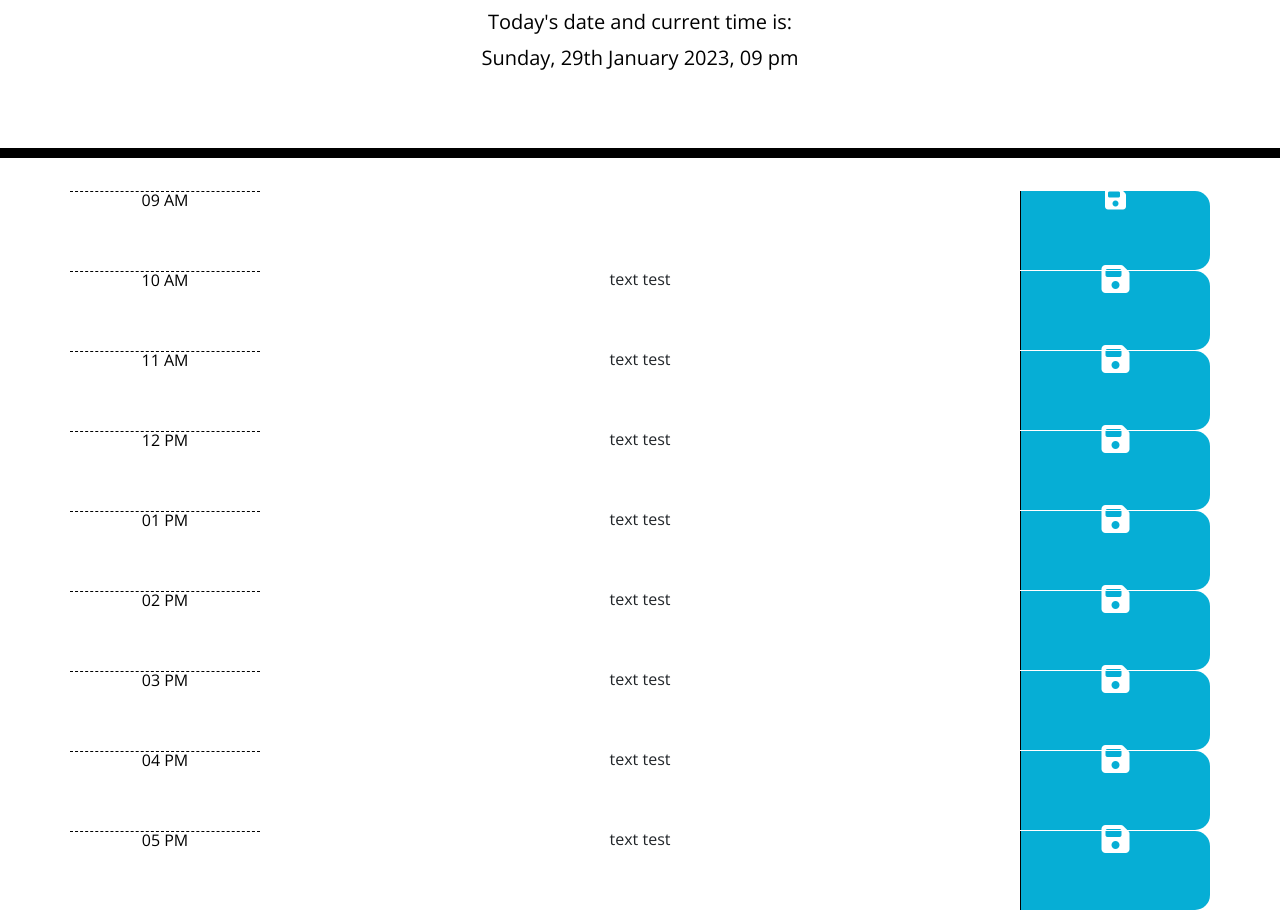
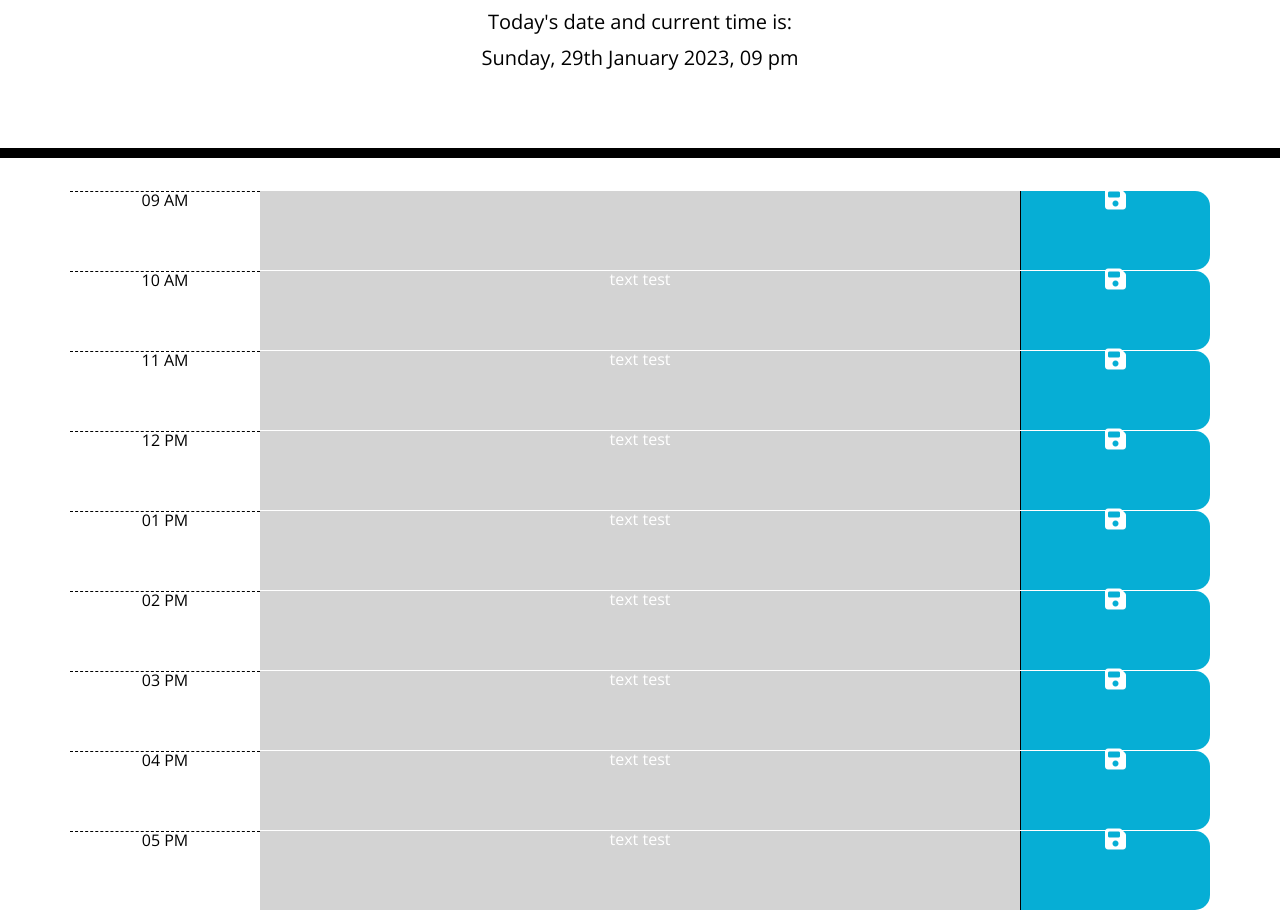
Before and after one commit to FlorSing/Web-Calendar-Planner, a plain HTML site: page index.html in a window 1280 px wide. Shown: the part 182-1092 px from the top of the page. Drawn offline with nearby package versions, Linux system fonts and the light colour scheme.

Commit message:
updated past present future logic

```diff
--- a/assets/js/script.js
+++ b/assets/js/script.js
@@ -19,9 +19,87 @@ $(document).ready(function(){
 
 //determine time blocks for past present future
 
+var timeCurrent = moment();
+var time09 = moment(9, "HH");
+var time10 = moment(10, "HH");
+var time11 = moment(11, "HH");
+var time12 = moment(12, "HH");
+var time13 = moment(13, "HH");
+var time14 = moment(14, "HH");
+var time15 = moment(15, "HH");
+var time16 = moment(16, "HH");
+var time17 = moment(17, "HH");
+
+console.log(time12);
+
+
 var hour09 = $("#09");
+var hour10 = $("#10");
+var hour11 = $("#11");
+var hour12 = $("#12");
+var hour13 = $("#13");
+var hour14 = $("#14");
+var hour15 = $("#15");
+var hour16 = $("#16");
+var hour17 = $("#17");
+
+if (timeCurrent > time09){
+    hour09.addClass('past');}
+else if (timeCurrent === time09){
+    hour09.addClass('present');}
+else {hour09.addClass('future')};
+
+if (timeCurrent > time10){
+    hour10.addClass('past');}
+else if (timeCurrent === time10){
+    hour10.addClass('present');}
+else {hour10.addClass('future')};
+
+if (timeCurrent > time11){
+    hour11.addClass('past');}
+else if (timeCurrent === time11){
+    hour11.addClass('present');}
+else {hour11.addClass('future')};
+
+if (timeCurrent > time12){
+    hour12.addClass('past');}
+else if (timeCurrent === time12){
+    hour12.addClass('present');}
+else {hour12.addClass('future')};
+
+if (timeCurrent > time13){
+    hour13.addClass('past');}
+else if (timeCurrent === time13){
+    hour13.addClass('present');}
+else {hour13.addClass('future')};
+
+if (timeCurrent > time14){
+    hour14.addClass('past');}
+else if (timeCurrent === time14){
+    hour14.addClass('present');}
+else {hour14.addClass('future')};
+
+if (timeCurrent > time15){
+    hour15.addClass('past');}
+else if (timeCurrent === time15){
+    hour15.addClass('present');}
+else {hour15.addClass('future')};
+
+if (timeCurrent > time16){
+    hour16.addClass('past');}
+else if (timeCurrent === time16){
+    hour16.addClass('present');}
+else {hour16.addClass('future')};
+
+if (timeCurrent > time17){
+    hour17.addClass('past');}
+else if (timeCurrent === time17){
+    hour17.addClass('present');}
+else {hour17.addClass('future')};
+
 textArea09 = $('<textarea>').addClass('textarea').appendTo(hour09);
 
-// var storeText09 = localStorage.setItem('textArea09', textArea09.val());
-// hour09.text(localStorage.getItem('textArea09'));
-// console.log(textArea09.val());
+var storeText09 = localStorage.setItem('textArea09', textArea09.val());
+var readText09 = localStorage.getItem('textArea09');
+hour09.text(readText09);
+console.log(textArea09.val());
--- a/index.html
+++ b/index.html
@@ -49,42 +49,42 @@
       <div class="row time-block">
         <div class="col-md-2 hour">10 AM</div>
         <div class="col-md-8 textarea" id = "10">text test</div>
-        <div class= ' col-md-2 saveBtn'><i class="fa-solid fa-floppy-disk fa-2xl"></i></div>
+        <div class= ' col-md-2 saveBtn'><i class="fa-solid fa-floppy-disk fa-xl"></i></div>
       </div>
       <div class="row time-block">
         <div class="col-md-2 hour">11 AM</div>
         <div class="col-md-8 textarea  "  id = "11">text test</div>
-        <div class= ' col-md-2 saveBtn'><i class="fa-solid fa-floppy-disk fa-2xl"></i></div>
+        <div class= ' col-md-2 saveBtn'><i class="fa-solid fa-floppy-disk fa-xl"></i></div>
       </div>
       <div class="row time-block">
         <div class="col-md-2 hour" >12 PM</div>
         <div class="col-md-8 textarea  "  id = "12">text test</div>
-        <div class= ' col-md-2 saveBtn'><i class="fa-solid fa-floppy-disk fa-2xl"></i></div>
+        <div class= ' col-md-2 saveBtn'><i class="fa-solid fa-floppy-disk fa-xl"></i></div>
       </div>
       <div class="row time-block">
         <div class="col-md-2 hour">01 PM</div>
         <div class="col-md-8 textarea"  id = "13">text test</div>
-        <div class= ' col-md-2 saveBtn'><i class="fa-solid fa-floppy-disk fa-2xl"></i></div>
+        <div class= ' col-md-2 saveBtn'><i class="fa-solid fa-floppy-disk fa-xl"></i></div>
       </div>
       <div class="row time-block">
         <div class="col-md-2 hour">02 PM</div>
         <div class="col-md-8 textarea"  id = "14">text test</div>
-        <div class= ' col-md-2 saveBtn'><i class="fa-solid fa-floppy-disk fa-2xl"></i></div>
+        <div class= ' col-md-2 saveBtn'><i class="fa-solid fa-floppy-disk fa-xl"></i></div>
       </div>
       <div class="row time-block">
         <div class="col-md-2 hour">03 PM</div>
         <div class="col-md-8 textarea  "  id = "15">text test</div>
-        <div class= ' col-md-2 saveBtn'><i class="fa-solid fa-floppy-disk fa-2xl"></i></div>
+        <div class= ' col-md-2 saveBtn'><i class="fa-solid fa-floppy-disk fa-xl"></i></div>
       </div>
       <div class="row time-block">
         <div class="col-md-2 hour">04 PM</div>
         <div class="col-md-8 textarea  "  id = "16">text test</div>
-        <div class= ' col-md-2 saveBtn'><i class="fa-solid fa-floppy-disk fa-2xl"></i></div>
+        <div class= ' col-md-2 saveBtn'><i class="fa-solid fa-floppy-disk fa-xl"></i></div>
       </div>
       <div class="row time-block">
         <div class="col-md-2 hour">05 PM</div>
         <div class="col-md-8 textarea  "  id = "17">text test</div>
-        <div class= ' col-md-2 saveBtn'><i class="fa-solid fa-floppy-disk fa-2xl"></i></div>
+        <div class= ' col-md-2 saveBtn'><i class="fa-solid fa-floppy-disk fa-xl"></i></div>
       </div>
     </div>
 
```
